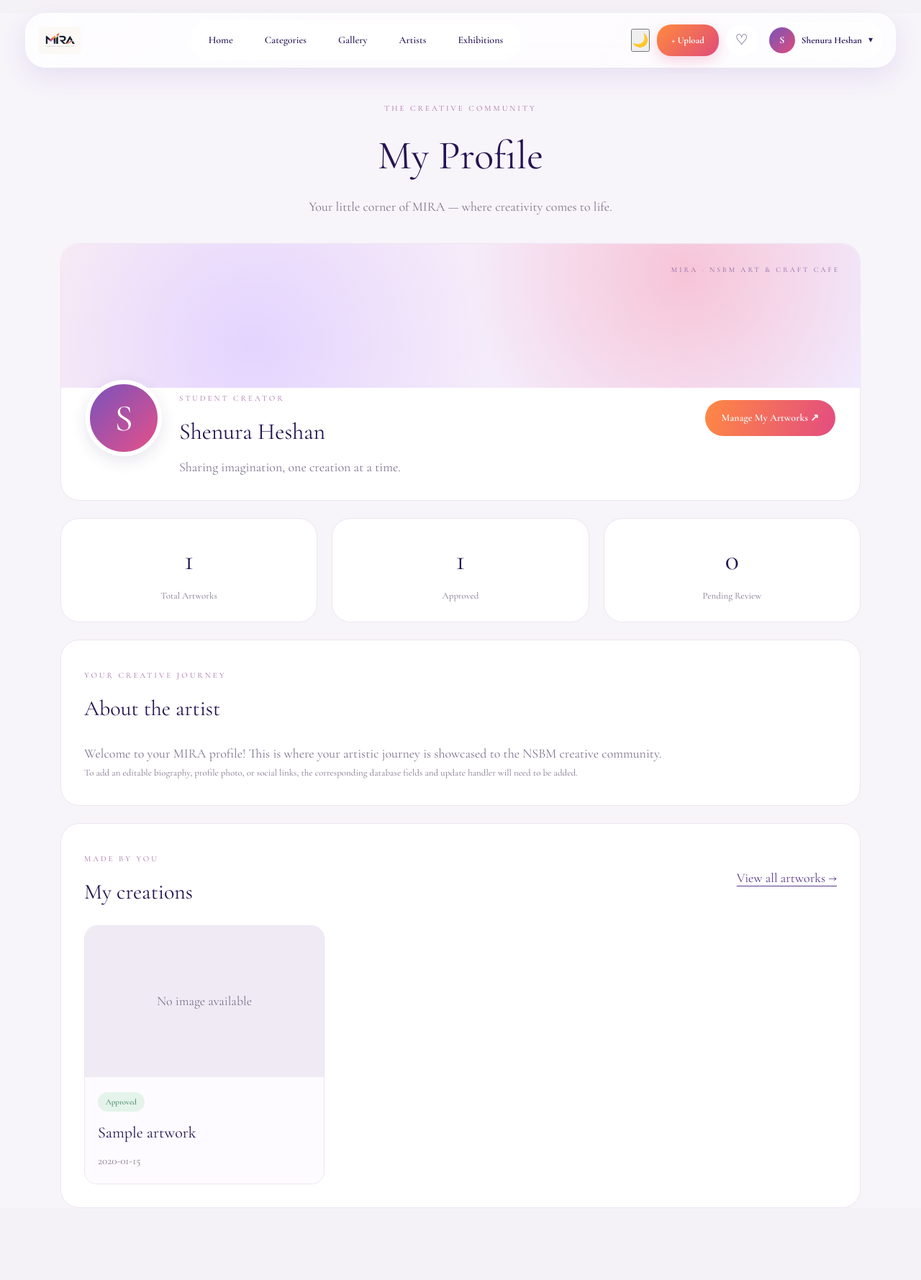
After one commit to oshini-bimaya/Mira, a PHP site: page /profile.php in a window 1280 px wide. The commit adds this page. Shown: the whole page at 72% size. Run offline with PHP 8.4, Linux system fonts and the light colour scheme; a user stored in the database is signed in; data comes from the database, SQL or seed files in the repository; tables that the repository leaves empty or names only in its code hold one stand-in row (values such as "Sample post").

Commit message:
profile created
Still need to add some features to profile

```diff
--- /dev/null
+++ b/profile.css
@@ -0,0 +1,500 @@
+
+/* ==========================================
+   MIRA PROFILE - GENERAL STYLES
+   ========================================== */
+
+.mira-profile-page {
+    background: #f7f4fa;
+    color: #251452;
+    min-height: 100vh;
+}
+
+.mira-profile-container {
+    max-width: 1160px;
+    margin: 48px auto 100px;
+    padding: 0 24px;
+}
+
+.profile-eyebrow,
+.profile-kicker {
+    font-size: 11px;
+    letter-spacing: 3px;
+    color: #a66ca6;
+    text-transform: uppercase;
+}
+
+.mira-profile-container > h1 {
+    font-weight: 400;
+    font-size: clamp(36px, 5vw, 56px);
+    text-align: center;
+    margin: 12px 0;
+}
+
+.profile-eyebrow,
+.profile-intro {
+    text-align: center;
+}
+
+.profile-intro {
+    color: #80748f;
+    margin-bottom: 36px;
+}
+
+/* Profile Cards */
+
+.profile-hero,
+.profile-panel,
+.profile-stat {
+    background: #fff;
+    border: 1px solid #eee5f3;
+    border-radius: 26px;
+    overflow: hidden;
+}
+
+.profile-cover {
+    height: 200px;
+    background:
+        radial-gradient(circle at 78% 20%, #f7c4d7 0, transparent 34%),
+        radial-gradient(circle at 24% 70%, #e3d4ff 0, transparent 38%),
+        linear-gradient(115deg, #f9ecf4, #f1ebff);
+    display: flex;
+    justify-content: flex-end;
+    align-items: flex-start;
+    padding: 28px;
+}
+
+.profile-cover span {
+    letter-spacing: 3px;
+    font-size: 10px;
+    color: #8461a5;
+}
+
+/* Profile Identity */
+
+.profile-identity {
+    display: flex;
+    gap: 24px;
+    align-items: center;
+    padding: 0 34px 30px;
+    margin-top: -42px;
+    flex-wrap: wrap;
+}
+
+.profile-large-avatar {
+    flex: 0 0 106px;
+    width: 106px;
+    height: 106px;
+    border-radius: 50%;
+    border: 6px solid #fff;
+    display: grid;
+    place-items: center;
+    background: linear-gradient(135deg, #7952bc, #e65089);
+    color: #fff;
+    font-size: 52px;
+    box-shadow: 0 7px 22px #2c15501c;
+}
+
+.profile-identity-copy {
+    flex: 1;
+    min-width: 220px;
+    padding-top: 40px;
+}
+
+.profile-identity-copy h2 {
+    font-weight: 400;
+    font-size: 32px;
+    margin: 8px 0;
+}
+
+.profile-identity-copy p,
+.profile-panel p {
+    color: #80748f;
+    line-height: 1.8;
+}
+
+/* Buttons */
+
+.profile-primary-btn {
+    display: inline-block;
+    padding: 14px 23px;
+    border-radius: 40px;
+    color: white !important;
+    background: linear-gradient(105deg, #ff8844, #e34c80);
+    text-decoration: none;
+    font-size: 14px;
+    font-weight: 600;
+    white-space: nowrap;
+}
+
+/* Statistics */
+
+.profile-stats {
+    display: grid;
+    grid-template-columns: repeat(3, minmax(0, 1fr));
+    gap: 20px;
+    margin: 24px 0;
+}
+
+.profile-stat {
+    text-align: center;
+    padding: 25px 10px;
+}
+
+.profile-stat strong {
+    display: block;
+    font-weight: 400;
+    font-size: 40px;
+    color: #432275;
+}
+
+.profile-stat span {
+    display: block;
+    color: #887b97;
+    font-size: 13px;
+    margin-top: 8px;
+}
+
+/* Profile Panels */
+
+.profile-panel {
+    padding: 32px;
+    margin-top: 24px;
+}
+
+.profile-section-heading {
+    display: flex;
+    align-items: center;
+    justify-content: space-between;
+    gap: 20px;
+    flex-wrap: wrap;
+    margin-bottom: 22px;
+}
+
+.profile-section-heading h2 {
+    font-weight: 400;
+    font-size: 30px;
+    margin: 10px 0 0;
+}
+
+.profile-text-link {
+    color: #59378b;
+    text-decoration: underline;
+    text-underline-offset: 5px;
+}
+
+.profile-note {
+    font-size: 13px;
+}
+
+/* Artwork Grid */
+
+.profile-art-grid {
+    display: grid;
+    grid-template-columns: repeat(3, minmax(0, 1fr));
+    gap: 22px;
+}
+
+.profile-art-card {
+    overflow: hidden;
+    border: 1px solid #f0e9f4;
+    border-radius: 18px;
+    background: #fdfbff;
+}
+
+.profile-art-card img,
+.profile-image-placeholder {
+    width: 100%;
+    height: 210px;
+    object-fit: cover;
+    display: block;
+}
+
+.profile-image-placeholder {
+    display: grid;
+    place-items: center;
+    background: #f0eaf5;
+    color: #9588a0;
+}
+
+.profile-art-info {
+    padding: 18px;
+}
+
+.profile-art-info h3 {
+    font-weight: 400;
+    font-size: 22px;
+    margin: 12px 0 6px;
+}
+
+.profile-art-info small {
+    color: #91849b;
+}
+
+/* Artwork Status */
+
+.profile-status {
+    display: inline-block;
+    font-size: 11px;
+    border-radius: 20px;
+    padding: 5px 11px;
+    background: #eee9f2;
+    color: #685c72;
+}
+
+.profile-status.approved {
+    background: #e4f4ea;
+    color: #27704a;
+}
+
+.profile-status.pending {
+    background: #fff0d9;
+    color: #a5691c;
+}
+
+.profile-status.rejected {
+    background: #fde8ec;
+    color: #ae3759;
+}
+
+/* Empty State */
+
+.profile-empty {
+    text-align: center;
+    padding: 36px 12px 46px;
+}
+
+.profile-empty-icon {
+    font-size: 48px;
+    color: #a982d0;
+}
+
+.profile-empty h3 {
+    font-weight: 400;
+    font-size: 27px;
+    margin: 12px 0;
+}
+
+.profile-empty p {
+    margin-bottom: 22px;
+}
+
+/* ==========================================
+   RESPONSIVE DESIGN
+   ========================================== */
+
+@media (max-width: 760px) {
+    .mira-profile-container {
+        margin-top: 32px;
+        padding: 0 16px;
+    }
+
+    .profile-identity {
+        padding: 0 20px 24px;
+        gap: 12px;
+    }
+
+    .profile-identity-copy {
+        padding-top: 12px;
+    }
+
+    .profile-stats {
+        gap: 9px;
+    }
+
+    .profile-stat strong {
+        font-size: 30px;
+    }
+
+    .profile-stat span {
+        font-size: 11px;
+    }
+
+    .profile-panel {
+        padding: 22px;
+    }
+
+    .profile-art-grid {
+        grid-template-columns: repeat(2, minmax(0, 1fr));
+        gap: 12px;
+    }
+
+    .profile-art-card img,
+    .profile-image-placeholder {
+        height: 160px;
+    }
+}
+
+@media (max-width: 460px) {
+    .profile-art-grid {
+        grid-template-columns: 1fr;
+    }
+
+    .profile-identity-copy h2 {
+        font-size: 26px;
+    }
+}
+
+/* ==========================================
+   MIRA PROFILE - LIGHT & DARK THEME
+   ========================================== */
+
+/* Light Mode */
+
+:root {
+    --profile-bg: #f7f4fa;
+    --profile-card: #ffffff;
+    --profile-text: #251452;
+    --profile-muted: #80748f;
+    --profile-border: #eee5f3;
+    --profile-art-bg: #fdfbff;
+    --profile-placeholder: #f0eaf5;
+    --profile-link: #59378b;
+}
+
+/* Dark Mode */
+
+html[data-theme="dark"] {
+    --profile-bg: #171321;
+    --profile-card: #251e32;
+    --profile-text: #f4eaff;
+    --profile-muted: #b9aacb;
+    --profile-border: #433750;
+    --profile-art-bg: #30273e;
+    --profile-placeholder: #382d49;
+    --profile-link: #c4a3ff;
+}
+
+/* Main Background */
+
+body.mira-profile-page {
+    background: var(--profile-bg);
+    color: var(--profile-text);
+    transition: background 0.3s, color 0.3s;
+}
+
+/* Profile Cards */
+
+.mira-profile-page .profile-hero,
+.mira-profile-page .profile-panel,
+.mira-profile-page .profile-stat {
+    background: var(--profile-card);
+    color: var(--profile-text);
+    border-color: var(--profile-border);
+    transition: background 0.3s, color 0.3s;
+}
+
+/* Profile Headings */
+
+.mira-profile-container h1,
+.mira-profile-container h2,
+.mira-profile-container h3,
+.mira-profile-container .profile-stat strong {
+    color: var(--profile-text);
+}
+
+/* Secondary Text */
+
+.mira-profile-container .profile-intro,
+.mira-profile-container .profile-identity-copy p,
+.mira-profile-container .profile-panel p,
+.mira-profile-container .profile-stat span,
+.mira-profile-container .profile-art-info small {
+    color: var(--profile-muted);
+}
+
+/* Artwork Cards */
+
+.mira-profile-page .profile-art-card {
+    background: var(--profile-art-bg);
+    border-color: var(--profile-border);
+    color: var(--profile-text);
+}
+
+/* Image Placeholder */
+
+.mira-profile-page .profile-image-placeholder {
+    background: var(--profile-placeholder);
+    color: var(--profile-muted);
+}
+
+/* Links */
+
+.mira-profile-page .profile-text-link {
+    color: var(--profile-link);
+}
+
+/* Dark Profile Cover */
+
+html[data-theme="dark"] .profile-cover {
+    background:
+        radial-gradient(
+            circle at 78% 20%,
+            #59334e 0,
+            transparent 34%
+        ),
+        radial-gradient(
+            circle at 24% 70%,
+            #443263 0,
+            transparent 38%
+        ),
+        linear-gradient(115deg, #302338, #32274b);
+}
+
+html[data-theme="dark"] .profile-cover span {
+    color: #d5b0f4;
+}
+
+/* Dark Profile Avatar */
+
+html[data-theme="dark"] .profile-large-avatar {
+    border-color: var(--profile-card);
+}
+
+/* Dark Navbar */
+
+html[data-theme="dark"] .user-navbar {
+    background: #251e32;
+    border-color: #433750;
+}
+
+html[data-theme="dark"] .user-nav-links a,
+html[data-theme="dark"] .profile-name,
+html[data-theme="dark"] .profile-arrow {
+    color: #f4eaff;
+}
+
+/* Dark Profile Dropdown */
+
+html[data-theme="dark"] .profile-dropdown {
+    background: #251e32;
+    border-color: #433750;
+}
+
+html[data-theme="dark"] .profile-dropdown a {
+    color: #f4eaff;
+}
+
+html[data-theme="dark"] .profile-dropdown a:hover {
+    background: #382d49;
+}
+
+html[data-theme="dark"] .profile-dropdown .logout-link {
+    color: #ff7a94;
+}
+
+/* Dark Status Badges */
+
+html[data-theme="dark"] .profile-status.approved {
+    background: #183e30;
+    color: #8de1aa;
+}
+
+html[data-theme="dark"] .profile-status.pending {
+    background: #46351f;
+    color: #ffd28e;
+}
+
+html[data-theme="dark"] .profile-status.rejected {
+    background: #4a2635;
+    color: #ff9fb7;
+}
--- /dev/null
+++ b/profile.php
@@ -0,0 +1,169 @@
+<?php
+session_start();
+if (!isset($_SESSION['user_id'])) {
+    header('Location: login.html');
+    exit;
+}
+if (strtoupper(trim((string)($_SESSION['role'] ?? ''))) === 'ADMIN') {
+    header('Location: admin/dashboard.php');
+    exit;
+}
+require __DIR__ . '/db.php';
+require __DIR__ . '/gallery-common.php';
+
+$userId = (int)$_SESSION['user_id'];
+$userName = (string)($_SESSION['full_name'] ?? 'Artist');
+
+// Read the name from the database rather than relying only on a potentially old session.
+$stmt = $conn->prepare('SELECT FULL_NAME FROM users WHERE USER_ID = ? LIMIT 1');
+$stmt->bind_param('i', $userId);
+$stmt->execute();
+$user = $stmt->get_result()->fetch_assoc();
+$stmt->close();
+if (!$user) {
+    http_response_code(404);
+    exit('User account not found.');
+}
+$userName = $user['FULL_NAME'];
+
+$stmt = $conn->prepare("SELECT COUNT(*) AS total,
+    COALESCE(SUM(LOWER(status) = 'approved'), 0) AS approved,
+    COALESCE(SUM(LOWER(status) = 'pending'), 0) AS pending
+    FROM artworks WHERE user_id = ?");
+$stmt->bind_param('i', $userId);
+$stmt->execute();
+$stats = $stmt->get_result()->fetch_assoc();
+$stmt->close();
+
+// Include artworks of all statuses on the owner's own profile.
+$stmt = $conn->prepare("SELECT a.artwork_id, a.title, a.status, a.created_at,
+    (SELECT ai.image_path FROM artwork_images ai
+     WHERE ai.artwork_id = a.artwork_id
+     ORDER BY ai.image_id ASC LIMIT 1) AS image_path
+    FROM artworks a WHERE a.user_id = ?
+    ORDER BY a.created_at DESC, a.artwork_id DESC LIMIT 12");
+$stmt->bind_param('i', $userId);
+$stmt->execute();
+$artworks = $stmt->get_result()->fetch_all(MYSQLI_ASSOC);
+$stmt->close();
+
+function profileEsc($value): string {
+    return htmlspecialchars((string)$value, ENT_QUOTES | ENT_SUBSTITUTE, 'UTF-8');
+}
+$initial = strtoupper(substr(trim($userName), 0, 1));
+?>
+<!DOCTYPE html>
+<html lang="en">
+<head>
+    <meta charset="UTF-8">
+    <meta name="viewport" content="width=device-width, initial-scale=1.0">
+    <title>MIRA | My Profile</title>
+    <link rel="stylesheet" href="style.css">
+    <link rel="stylesheet" href="profile.css">
+    <script src="theme.js" defer></script>
+</head>
+<body class="user-home-page mira-profile-page">
+<header class="user-navbar">
+    <a href="user-home.php" class="user-nav-logo"><img src="./Assets/Logo.jpeg" alt="MIRA Logo"></a>
+    <nav class="user-nav-links" aria-label="Main navigation">
+        <a href="user-home.php">Home</a>
+        <a href="gallery.php">Categories</a>
+        <a href="gallery.php">Gallery</a>
+        <a href="gallery.php">Artists</a>
+        <a href="gallery.php">Exhibitions</a>
+    </nav>
+    <div class="user-nav-actions">
+        <a href="upload-artwork.php" class="upload-nav-button">+ Upload</a>
+        <button class="notification-button" type="button" aria-label="Notifications"><span>♡</span></button>
+        <div class="profile-menu">
+            <button class="profile-button" id="profileButton" type="button" aria-expanded="false" aria-controls="profileDropdown">
+                <span class="profile-avatar"><?= profileEsc($initial) ?></span>
+                <span class="profile-name"><?= profileEsc($userName) ?></span>
+                <span class="profile-arrow">▾</span>
+            </button>
+            <div class="profile-dropdown" id="profileDropdown">
+                <a href="profile.php">My Profile</a>
+                <a href="my-artworks.php">My Artworks</a>
+                <a href="my-artworks.php">Submission History</a>
+                <a href="my-events.php">My Exhibitions</a>
+                <a href="following.php">Following</a>
+                <div class="dropdown-line"></div>
+                <a href="logout.php" class="logout-link">Log Out</a>
+            </div>
+        </div>
+    </div>
+</header>
+
+<main class="mira-profile-container">
+    <div class="profile-eyebrow">THE CREATIVE COMMUNITY</div>
+    <h1>My Profile</h1>
+    <p class="profile-intro">Your little corner of MIRA — where creativity comes to life.</p>
+
+    <section class="profile-hero" aria-label="Artist profile">
+        <div class="profile-cover"><span>MIRA · NSBM ART &amp; CRAFT CAFE</span></div>
+        <div class="profile-identity">
+            <div class="profile-large-avatar" aria-label="Profile initial"><?= profileEsc($initial) ?></div>
+            <div class="profile-identity-copy">
+                <span class="profile-kicker">STUDENT CREATOR</span>
+                <h2><?= profileEsc($userName) ?></h2>
+                <p>Sharing imagination, one creation at a time.</p>
+            </div>
+            <a class="profile-primary-btn" href="my-artworks.php">Manage My Artworks ↗</a>
+        </div>
+    </section>
+
+    <section class="profile-stats" aria-label="Artwork statistics">
+        <div class="profile-stat"><strong><?= (int)$stats['total'] ?></strong><span>Total Artworks</span></div>
+        <div class="profile-stat"><strong><?= (int)$stats['approved'] ?></strong><span>Approved</span></div>
+        <div class="profile-stat"><strong><?= (int)$stats['pending'] ?></strong><span>Pending Review</span></div>
+    </section>
+
+    <section class="profile-panel">
+        <div class="profile-section-heading"><div><span class="profile-kicker">YOUR CREATIVE JOURNEY</span><h2>About the artist</h2></div></div>
+        <p>Welcome to your MIRA profile! This is where your artistic journey is showcased to the NSBM creative community.</p>
+        <p class="profile-note">To add an editable biography, profile photo, or social links, the corresponding database fields and update handler will need to be added.</p>
+    </section>
+
+    <section class="profile-panel">
+        <div class="profile-section-heading">
+            <div><span class="profile-kicker">MADE BY YOU</span><h2>My creations</h2></div>
+            <a href="my-artworks.php" class="profile-text-link">View all artworks →</a>
+        </div>
+        <?php if (!$artworks): ?>
+            <div class="profile-empty"><div class="profile-empty-icon">✳</div><h3>Your canvas is waiting</h3><p>Upload your first creation and begin sharing your art with MIRA.</p><a class="profile-primary-btn" href="upload-artwork.php">+ Upload Artwork</a></div>
+        <?php else: ?>
+            <div class="profile-art-grid">
+            <?php foreach ($artworks as $art):
+                $imagePath = miraArtworkImage($art['image_path']);
+                $status = strtolower(trim((string)$art['status']));
+                $statusClass = in_array($status, ['approved', 'pending', 'rejected'], true) ? $status : 'other';
+            ?>
+                <article class="profile-art-card">
+                    <?php if ($imagePath !== ''): ?>
+                        <img loading="lazy" src="<?= profileEsc($imagePath) ?>" alt="<?= profileEsc($art['title']) ?>">
+                    <?php else: ?>
+                        <div class="profile-image-placeholder">No image available</div>
+                    <?php endif; ?>
+                    <div class="profile-art-info"><span class="profile-status <?= profileEsc($statusClass) ?>"><?= profileEsc(ucfirst($status ?: 'Unknown')) ?></span><h3><?= profileEsc($art['title']) ?></h3><small><?= profileEsc(substr((string)$art['created_at'], 0, 10)) ?></small></div>
+                </article>
+            <?php endforeach; ?>
+            </div>
+        <?php endif; ?>
+    </section>
+</main>
+<script>
+const profileButton = document.getElementById('profileButton');
+const profileDropdown = document.getElementById('profileDropdown');
+profileButton.addEventListener('click', () => {
+    const open = profileDropdown.classList.toggle('show-profile-menu');
+    profileButton.setAttribute('aria-expanded', String(open));
+});
+document.addEventListener('click', (event) => {
+    if (!event.target.closest('.profile-menu')) {
+        profileDropdown.classList.remove('show-profile-menu');
+        profileButton.setAttribute('aria-expanded', 'false');
+    }
+});
+</script>
+</body>
+</html>
--- a/style.css
+++ b/style.css
@@ -1,4 +1,5 @@
 /* General styles */
+@import url('https://fonts.googleapis.com/css2?family=Cormorant+Garamond:wght@400;500;600;700&display=swap');
 * {
     margin: 0;
     padding: 0;
```
Also changed, not shown: login.html (line endings or trailing spaces).
